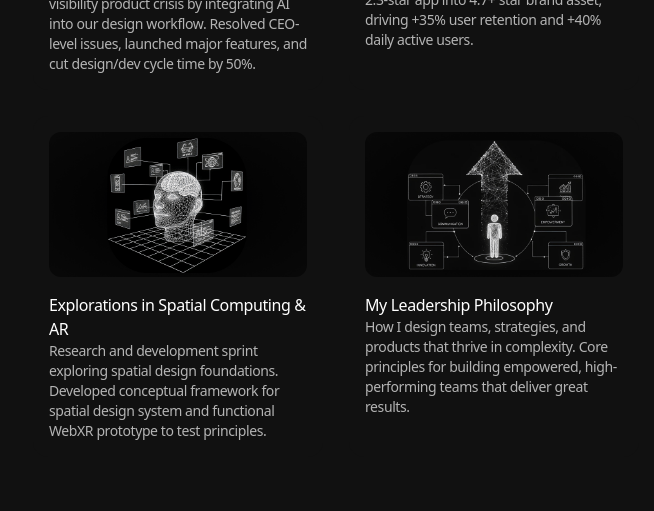
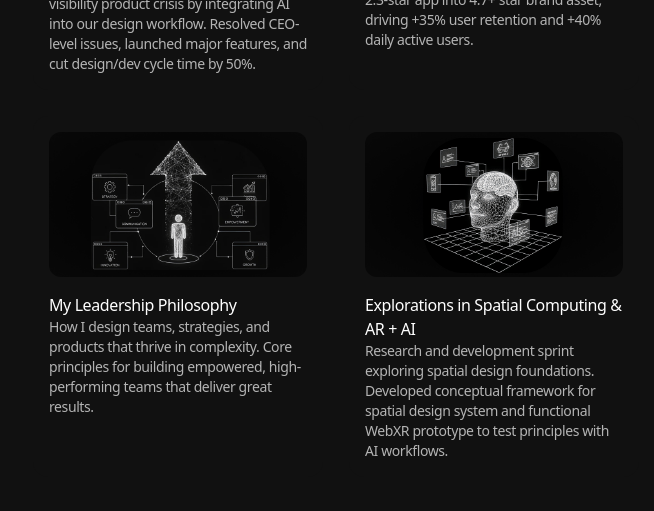
Before and after one commit to trenthp/trenthp-portfolio, a Next.js app: page / in a window 1280 px wide. Shown: the part 800-1311 px from the top of the page, without its empty margins (304-958 px from the left). Built offline with nearby package versions, Linux system fonts and the light colour scheme.

Commit message:
ordering update

```diff
--- a/app/data.ts
+++ b/app/data.ts
@@ -51,16 +51,6 @@ export const PROJECTS: Project[] = [
     category: 'work',
   },
   {
-    name: 'Explorations in Spatial Computing & AR',
-    description:
-      'Research and development sprint exploring spatial design foundations. Developed conceptual framework for spatial design system and functional WebXR prototype to test principles.',
-    link: '#case-study',
-    video: '/images/projects/spatial-computing-ar.png',
-    id: 'project-spatial-ar',
-    slug: 'spatial-computing-ar',
-    category: 'work',
-  },
-  {
     name: 'My Leadership Philosophy',
     description:
       'How I design teams, strategies, and products that thrive in complexity. Core principles for building empowered, high-performing teams that deliver great results.',
@@ -68,6 +58,16 @@ export const PROJECTS: Project[] = [
     video: '/images/projects/leadership-philosophy.png',
     id: 'project-leadership',
     slug: 'leadership-philosophy',
+    category: 'work',
+  },
+  {
+    name: 'Explorations in Spatial Computing & AR + AI',
+    description:
+      'Research and development sprint exploring spatial design foundations. Developed conceptual framework for spatial design system and functional WebXR prototype to test principles with AI workflows.',
+    link: '#case-study',
+    video: '/images/projects/spatial-computing-ar.png',
+    id: 'project-spatial-ar',
+    slug: 'spatial-computing-ar',
     category: 'work',
   },
   {
```
